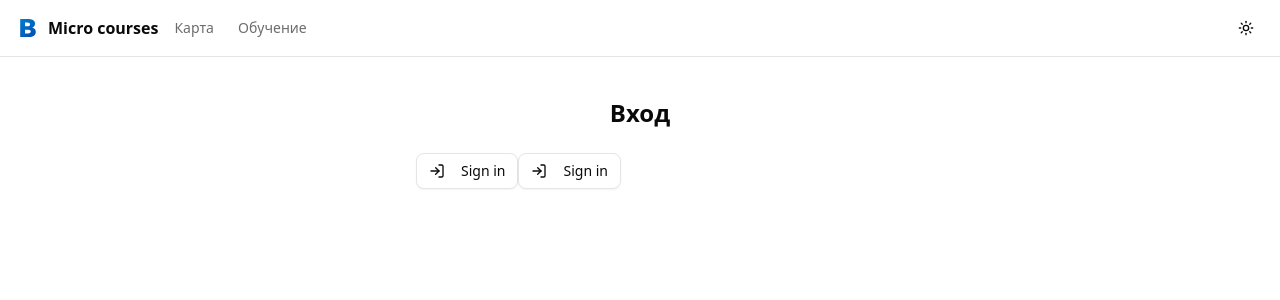
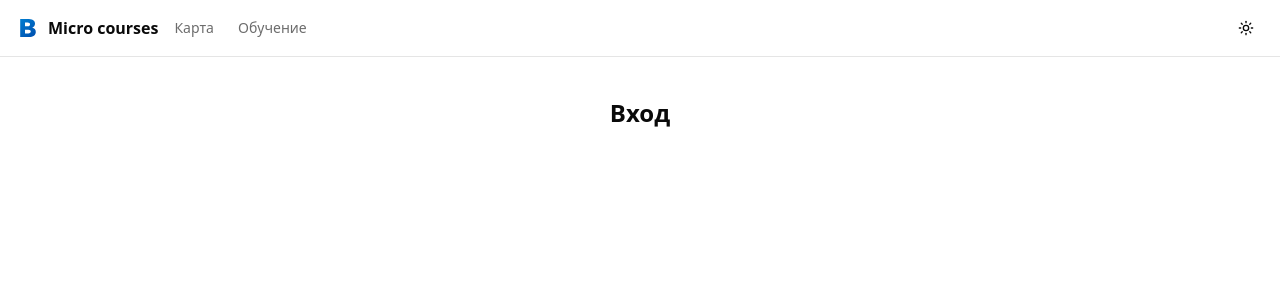
Before and after one commit to AliaksandrBykouski/start-up, a Next.js app: page /auth/sign-in in a window 1280 px wide. Shown: the top 300 px of the page. Built offline with nearby package versions, Linux system fonts and the light colour scheme.

Commit message:
fix auth

```diff
--- a/src/app/(auth)/auth/sign-in/page.tsx
+++ b/src/app/(auth)/auth/sign-in/page.tsx
@@ -1,6 +1,4 @@
 'use client'
-
-import { SignInButton } from '@/features/auth/sign-in-button'
 
 export default function SignIn() {
 	return (
@@ -8,7 +6,7 @@ export default function SignIn() {
 			<div className='max-w-md mx-auto'>
 				<h1 className='text-2xl font-bold mb-6 text-center'>Вход</h1>
 				<div className='space-y-4'>
-					<SignInButton provider='github'>
+					{/* <SignInButton>
 						<svg
 							className='w-5 h-5 mr-2'
 							viewBox='0 0 24 24'
@@ -17,9 +15,9 @@ export default function SignIn() {
 							<path d='M12 0c-6.626 0-12 5.373-12 12 0 5.302 3.438 9.8 8.207 11.387.599.111.793-.261.793-.577v-2.234c-3.338.726-4.033-1.416-4.033-1.416-.546-1.387-1.333-1.756-1.333-1.756-1.089-.745.083-.729.083-.729 1.205.084 1.839 1.237 1.839 1.237 1.07 1.834 2.807 1.304 3.492.997.107-.775.418-1.305.762-1.604-2.665-.305-5.467-1.334-5.467-5.931 0-1.311.469-2.381 1.236-3.221-.124-.303-.535-1.524.117-3.176 0 0 1.008-.322 3.301 1.23.957-.266 1.983-.399 3.003-.404 1.02.005 2.047.138 3.006.404 2.291-1.552 3.297-1.23 3.297-1.23.653 1.653.242 2.874.118 3.176.77.84 1.235 1.911 1.235 3.221 0 4.609-2.807 5.624-5.479 5.921.43.372.823 1.102.823 2.222v3.293c0 .319.192.694.801.576 4.765-1.589 8.199-6.086 8.199-11.386 0-6.627-5.373-12-12-12z' />
 						</svg>
 						Войти через GitHub
-					</SignInButton>
+					</SignInButton> */}
 
-					<SignInButton provider='google'>
+					{/* <SignInButton>
 						<svg className='w-5 h-5 mr-2' viewBox='0 0 24 24'>
 							<path
 								fill='#4285F4'
@@ -39,7 +37,7 @@ export default function SignIn() {
 							/>
 						</svg>
 						Войти через Google
-					</SignInButton>
+					</SignInButton> */}
 				</div>
 			</div>
 		</div>
```
